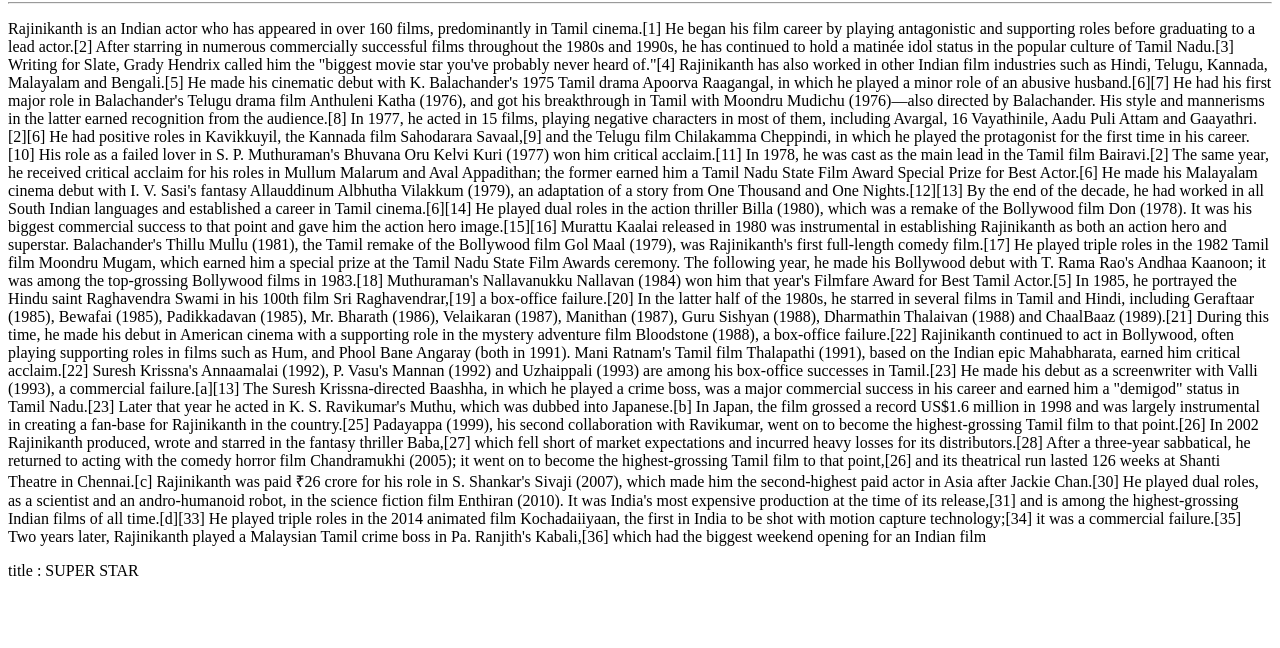
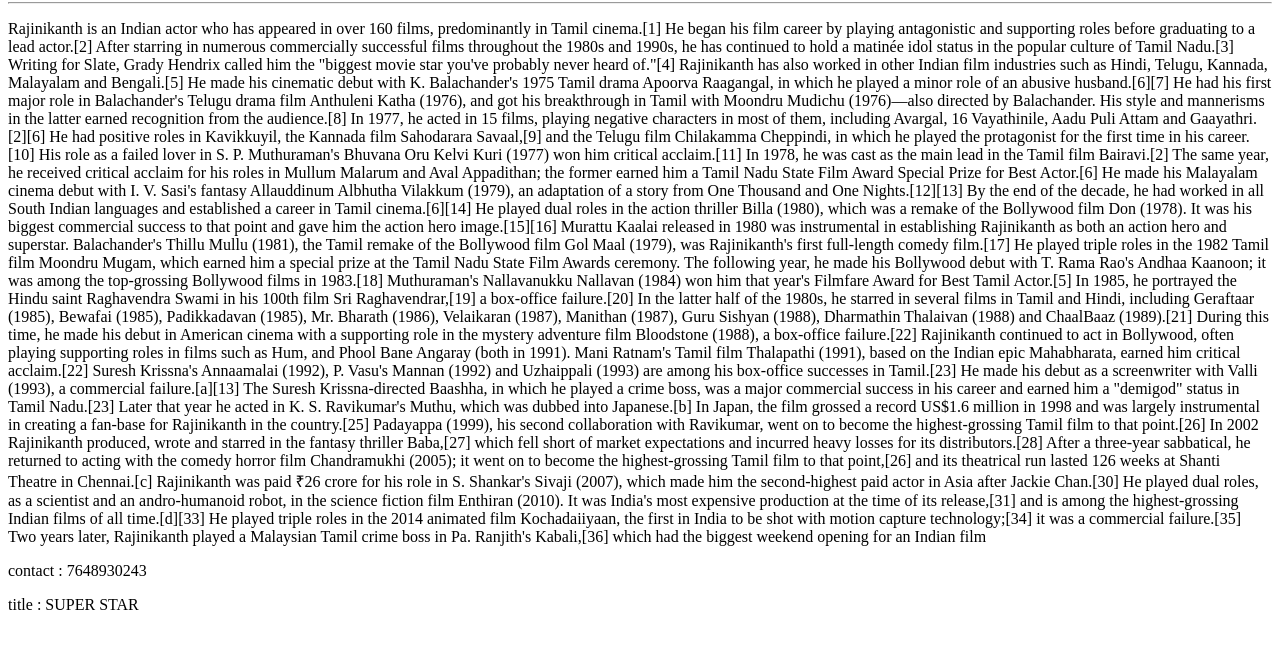
Before and after one commit to Nikithanraj21-25/project-rajini, a plain HTML site: page index.html in a window 1280 px wide. Shown: the part 64-712 px from the top of the page. Drawn offline with Linux system fonts and the light colour scheme.

Commit message:
contact added

```diff
--- a/index.html
+++ b/index.html
@@ -90,5 +90,5 @@
           Rajinikanth played a Malaysian Tamil crime boss in Pa. Ranjith's
           Kabali,[36] which had the biggest weekend opening for an Indian film
         </p>
-
+        <p>contact : 7648930243</p>
         <p>title : SUPER STAR</p>
```
